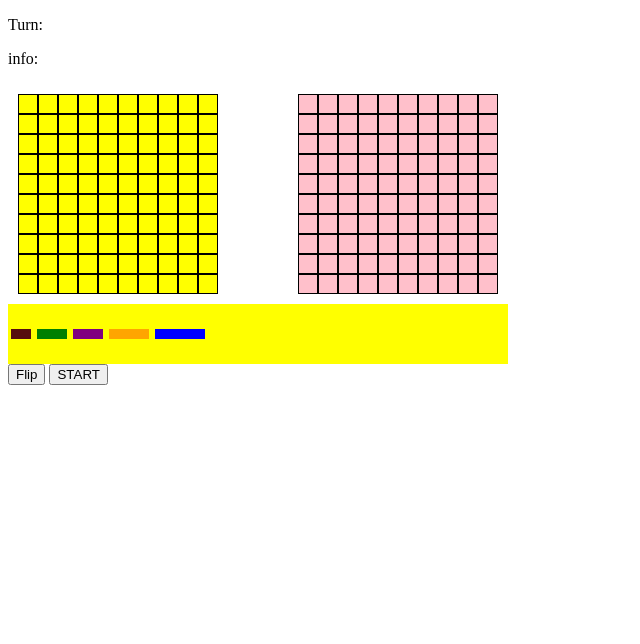
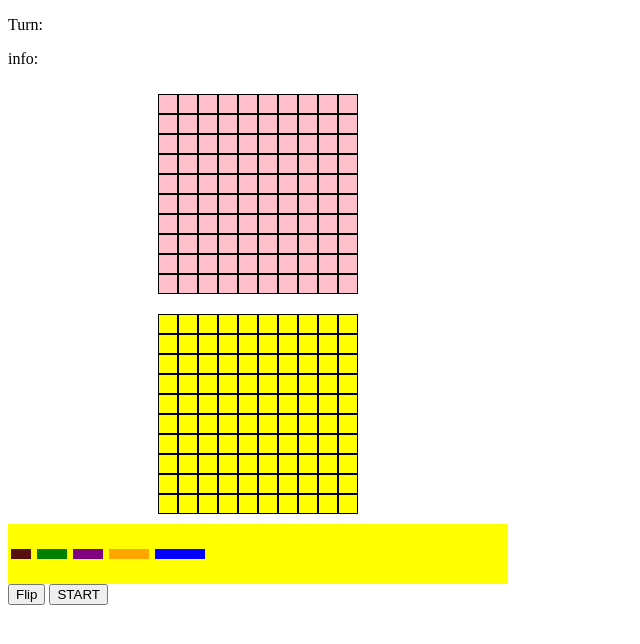
Before and after one commit to ushy1220/battleships-Javascript, a website: page index.html in a window 768 px wide. Shown: the whole page, without its empty margins (0-640 px from the left). Drawn offline with Linux system fonts and the light colour scheme.

Commit message:
add css for mobile quality

```diff
--- a/js/script.js
+++ b/js/script.js
@@ -25,6 +25,7 @@ function createBoard (color, user) {
     gameboard.style.backgroundColor = color;
     gameboard.id = user;
 
+
     for(let i=0; i<width*width; i++) {
         const block = document.createElement('div');
         block.classList.add('block');
@@ -35,8 +36,8 @@ function createBoard (color, user) {
     gameboardCont.append(gameboard);
 }
 
+createBoard('pink', 'computer') ;
 createBoard('yellow', 'player');
-createBoard('pink', 'computer') ;
 
 // Creating Ships
 class Ship {
--- a/sass/style.scss
+++ b/sass/style.scss
@@ -96,3 +96,12 @@
 #computer .battleship {
     background-color: pink;
 }
+
+@media screen and (min-width: 400px) and (max-width: 768px) {
+
+    #gameboard-container {
+        flex-direction: column;
+        align-items: center;
+        justify-content: center;
+    }
+}
```
Also changed, not shown: index.html (+0 -1 lines), css/style.css, 1 other file.
